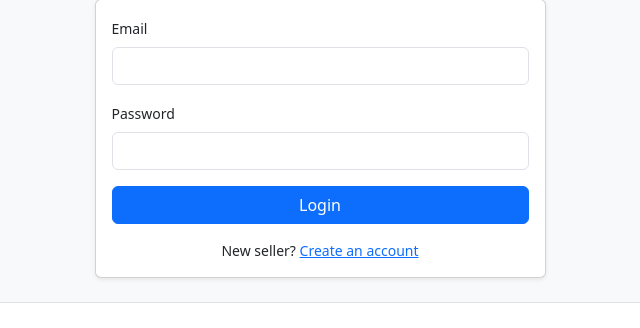
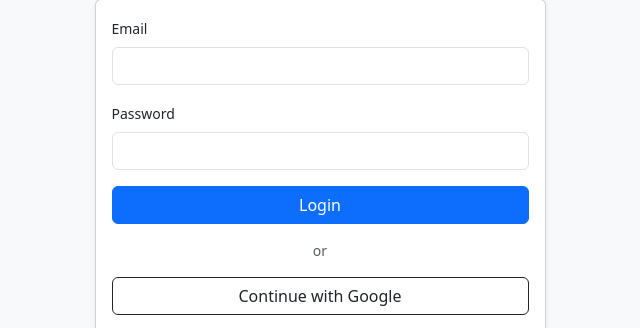
Before and after one commit to PANTH1101/real-estate-platform, a Django app: page /accounts/login/ in a window 1280 px wide. Shown: the part 126-454 px from the top of the page, without its empty margins (320-960 px from the left). Run offline with Django 4.2, Linux system fonts and the light colour scheme.

Commit message:
Integrate Google OAuth client secret into the .env file for secure storage and access in the application. This allows for seamless authentication using Google accounts while keeping sensitive information protected.

```diff
--- a/real_estate/accounts/templates/accounts/login.html
+++ b/real_estate/accounts/templates/accounts/login.html
@@ -18,6 +18,13 @@
                     </div>
                     <button class="btn btn-primary w-100">Login</button>
                 </form>
+                <div class="text-center text-muted small my-3">or</div>
+                <a
+                    class="btn btn-outline-dark w-100"
+                    href="{% url 'accounts:google_login' %}?next={{ request.GET.next|default:''|urlencode }}"
+                >
+                    Continue with Google
+                </a>
                 <p class="small mt-3 mb-0 text-center">
                     New seller? <a href="{% url 'accounts:signup' %}">Create an account</a>
                 </p>
--- a/real_estate/accounts/urls.py
+++ b/real_estate/accounts/urls.py
@@ -1,12 +1,22 @@
 from django.urls import path
 
-from .views import DashboardView, LoginView, LogoutView, ProfileView, SignupView
+from .views import (
+    DashboardView,
+    GoogleLoginCallbackView,
+    GoogleLoginStartView,
+    LoginView,
+    LogoutView,
+    ProfileView,
+    SignupView,
+)
 
 app_name = "accounts"
 
 urlpatterns = [
     path("signup/", SignupView.as_view(), name="signup"),
     path("login/", LoginView.as_view(), name="login"),
+    path("google/login/", GoogleLoginStartView.as_view(), name="google_login"),
+    path("google/callback/", GoogleLoginCallbackView.as_view(), name="google_callback"),
     path("logout/", LogoutView.as_view(), name="logout"),
     path("dashboard/", DashboardView.as_view(), name="dashboard"),
     path("profile/", ProfileView.as_view(), name="profile"),
--- a/real_estate/accounts/views.py
+++ b/real_estate/accounts/views.py
@@ -1,10 +1,16 @@
 from functools import wraps
+import json
+import secrets
+from urllib.parse import urlencode
+from urllib.request import Request, urlopen
 
 from django.contrib import messages
 from django.http import HttpRequest, HttpResponse
 from django.shortcuts import get_object_or_404, redirect, render
 from django.urls import reverse
+from django.conf import settings
 from django.utils.decorators import method_decorator
+from django.utils.http import url_has_allowed_host_and_scheme
 from django.views import View
 
 from .forms import SellerLoginForm, SellerProfileForm, SellerSignupForm
@@ -79,6 +85,128 @@ class LoginView(View):
         return render(request, self.template_name, {"form": form})
 
 
+class GoogleLoginStartView(View):
+    def get(self, request: HttpRequest) -> HttpResponse:
+        if not settings.GOOGLE_OAUTH_CLIENT_ID or not settings.GOOGLE_OAUTH_CLIENT_SECRET:
+            messages.error(request, "Google login is not configured yet.")
+            return redirect("accounts:login")
+
+        state = secrets.token_urlsafe(24)
+        request.session["google_oauth_state"] = state
+
+        next_url = request.GET.get("next")
+        if next_url and url_has_allowed_host_and_scheme(
+            next_url,
+            allowed_hosts={request.get_host()},
+            require_https=request.is_secure(),
+        ):
+            request.session["google_login_next"] = next_url
+        else:
+            request.session["google_login_next"] = reverse("accounts:dashboard")
+
+        redirect_uri = request.build_absolute_uri(reverse("accounts:google_callback"))
+        params = {
+            "client_id": settings.GOOGLE_OAUTH_CLIENT_ID,
+            "redirect_uri": redirect_uri,
+            "response_type": "code",
+            "scope": "openid email profile",
+            "state": state,
+            "prompt": "select_account",
+        }
+        return redirect(f"https://accounts.google.com/o/oauth2/v2/auth?{urlencode(params)}")
+
+
+class GoogleLoginCallbackView(View):
+    def get(self, request: HttpRequest) -> HttpResponse:
+        expected_state = request.session.pop("google_oauth_state", None)
+        state = request.GET.get("state")
+        code = request.GET.get("code")
+        error = request.GET.get("error")
+
+        if error:
+            messages.error(request, "Google login was cancelled or failed.")
+            return redirect("accounts:login")
+
+        if not expected_state or state != expected_state:
+            messages.error(request, "Invalid Google login state. Please try again.")
+            return redirect("accounts:login")
+
+        if not code:
+            messages.error(request, "Google did not return an authorization code.")
+            return redirect("accounts:login")
+
+        redirect_uri = request.build_absolute_uri(reverse("accounts:google_callback"))
+
+        try:
+            token_data = urlencode(
+                {
+                    "code": code,
+                    "client_id": settings.GOOGLE_OAUTH_CLIENT_ID,
+                    "client_secret": settings.GOOGLE_OAUTH_CLIENT_SECRET,
+                    "redirect_uri": redirect_uri,
+                    "grant_type": "authorization_code",
+                }
+            ).encode("utf-8")
+            token_req = Request(
+                "https://oauth2.googleapis.com/token",
+                data=token_data,
+                headers={"Content-Type": "application/x-www-form-urlencoded"},
+                method="POST",
+            )
+            with urlopen(token_req, timeout=10) as token_resp:
+                token_payload = json.loads(token_resp.read().decode("utf-8"))
+
+            access_token = token_payload.get("access_token")
+            if not access_token:
+                raise ValueError("Missing access token")
+
+            userinfo_req = Request(
+                f"https://www.googleapis.com/oauth2/v2/userinfo?access_token={access_token}",
+                method="GET",
+            )
+            with urlopen(userinfo_req, timeout=10) as userinfo_resp:
+                user_info = json.loads(userinfo_resp.read().decode("utf-8"))
+        except Exception:
+            messages.error(request, "Unable to sign in with Google right now.")
+            return redirect("accounts:login")
+
+        email = (user_info.get("email") or "").strip().lower()
+        name = (user_info.get("name") or "").strip()
+        email_verified = bool(user_info.get("verified_email", False))
+
+        if not email:
+            messages.error(request, "Google account did not return an email.")
+            return redirect("accounts:login")
+
+        if not email_verified:
+            messages.error(request, "Google account email is not verified.")
+            return redirect("accounts:login")
+
+        seller, created = Seller.objects.get_or_create(
+            email=email,
+            defaults={
+                "name": name or email.split("@")[0],
+                "phone": "",
+                "password": "google_oauth",
+            },
+        )
+        if not created and name and seller.name != name:
+            seller.name = name
+            seller.save(update_fields=["name"])
+
+        request.session["seller_id"] = seller.id
+        messages.success(request, "Logged in with Google successfully.")
+
+        next_url = request.session.pop("google_login_next", reverse("accounts:dashboard"))
+        if not url_has_allowed_host_and_scheme(
+            next_url,
+            allowed_hosts={request.get_host()},
+            require_https=request.is_secure(),
+        ):
+            next_url = reverse("accounts:dashboard")
+        return redirect(next_url)
+
+
 class LogoutView(View):
     def get(self, request: HttpRequest) -> HttpResponse:
         request.session.flush()
--- a/real_estate/config/settings/base.py
+++ b/real_estate/config/settings/base.py
@@ -182,3 +182,7 @@ ALLOWED_VIDEO_EXTENSIONS = [".mp4", ".webm"]
 # Razorpay (legacy feature)
 RAZORPAY_KEY_ID = os.environ.get("RAZORPAY_KEY_ID", "rzp_test_SOKCZwCOuqwdRA")
 RAZORPAY_KEY_SECRET = os.environ.get("RAZORPAY_KEY_SECRET", "K6f8YFpejnkbdTARp8MuqjlI")
+
+# Google OAuth (legacy seller login)
+GOOGLE_OAUTH_CLIENT_ID = os.environ.get("GOOGLE_OAUTH_CLIENT_ID", "")
+GOOGLE_OAUTH_CLIENT_SECRET = os.environ.get("GOOGLE_OAUTH_CLIENT_SECRET", "")
```
